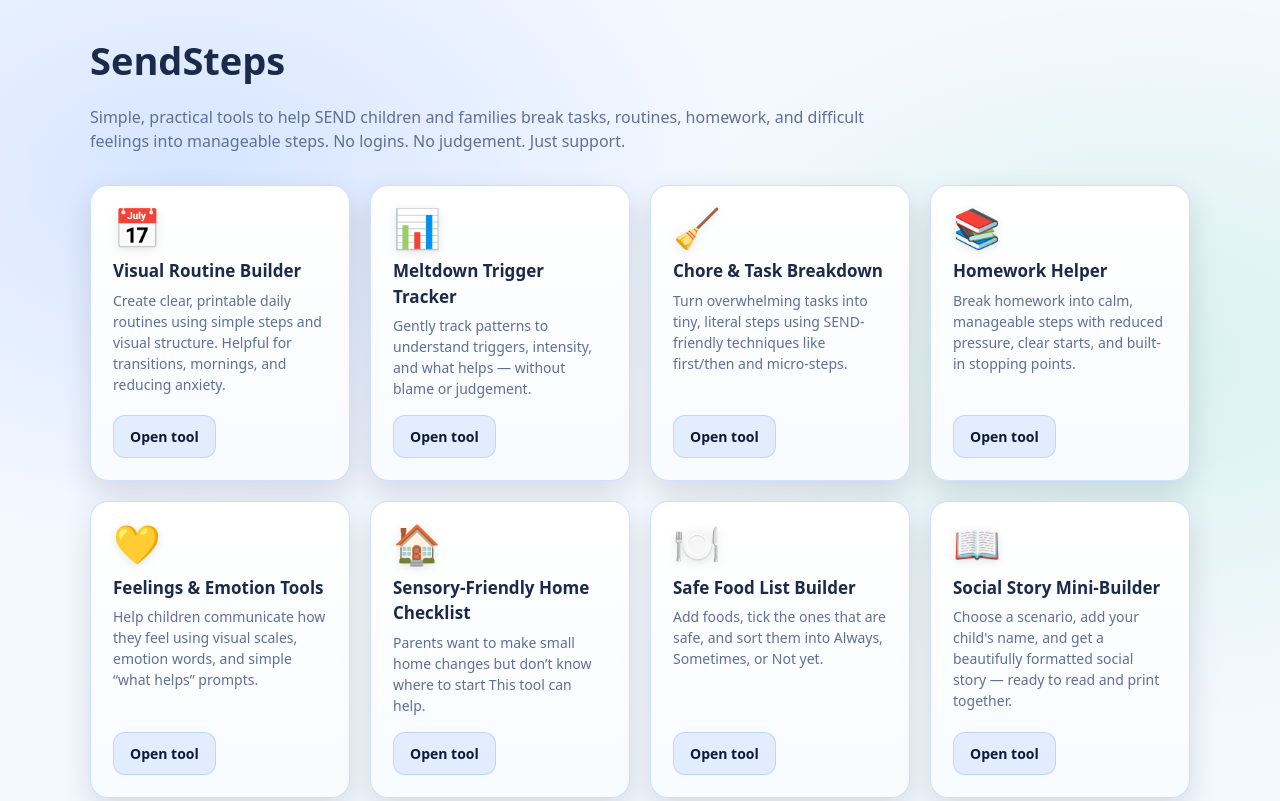
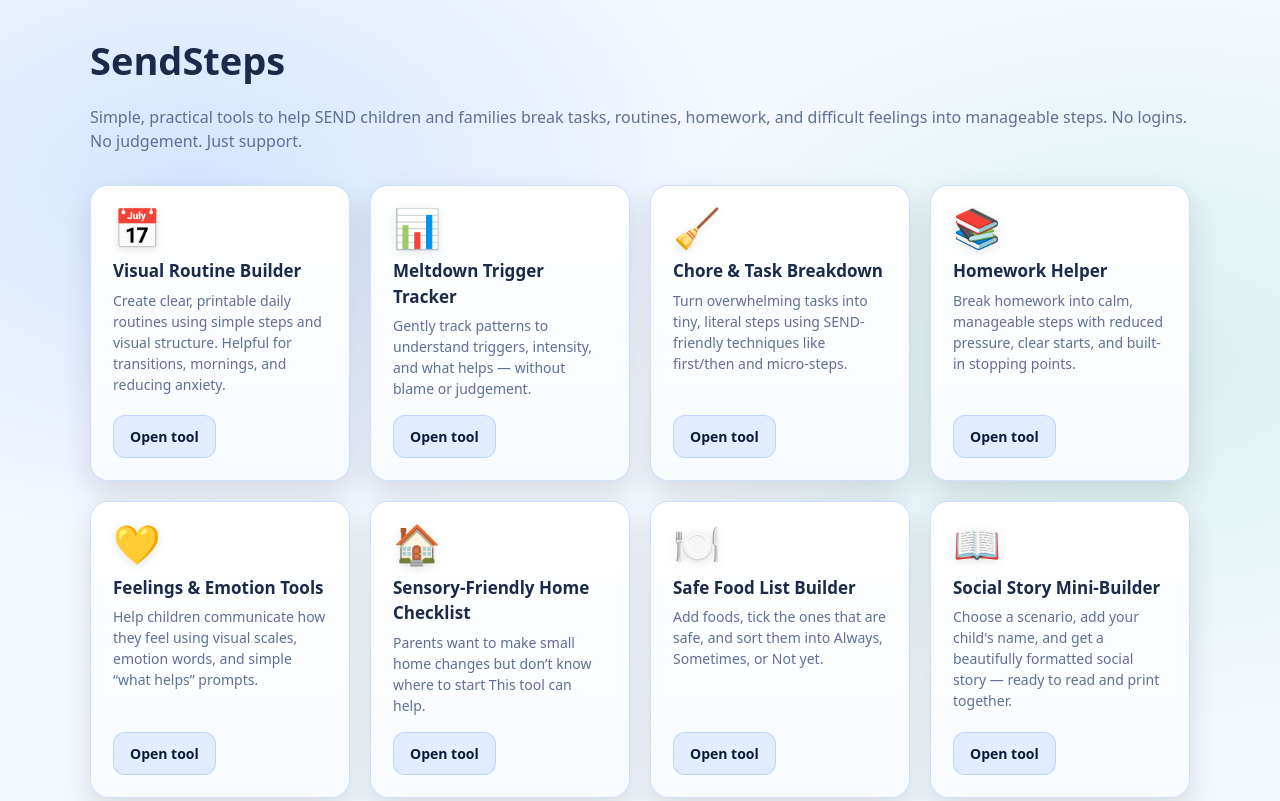
Before and after one commit to allthebest802/sendsteps, a plain HTML site: page index.html in a window 1280 px wide. Shown: the top 801 px of the page. Drawn offline with Linux system fonts and the light colour scheme.

Commit message:
Increase max-width of tagline to 120ch

```diff
--- a/index.html
+++ b/index.html
@@ -43,7 +43,7 @@
 
     .tagline{
       color:var(--muted);
-      max-width:90ch;
+      max-width:120ch;
       font-size:16px;
     }
 
```
